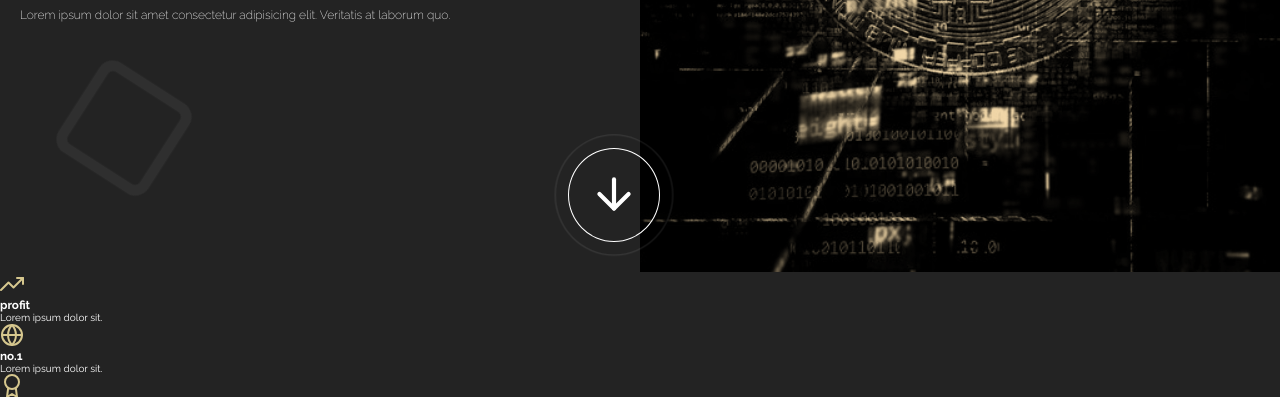
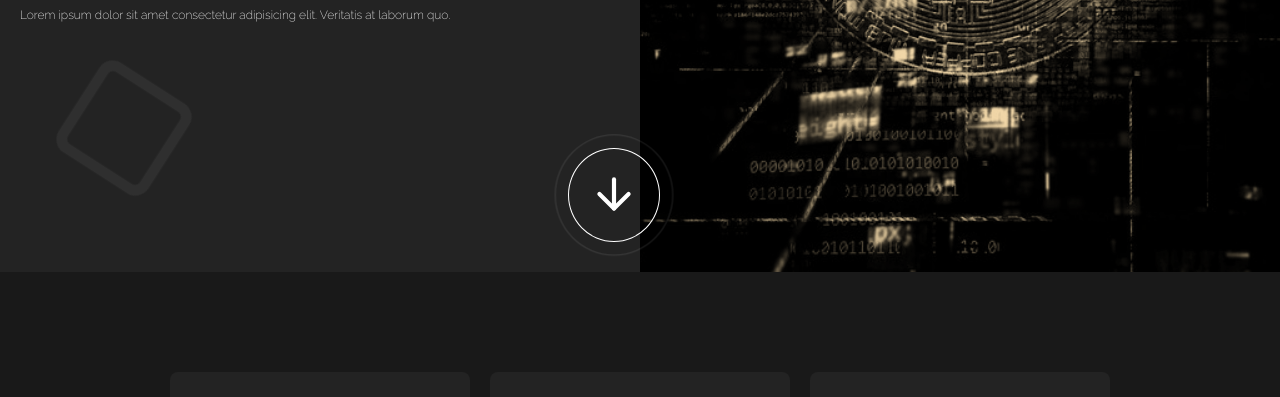
Before and after one commit to Adriann77/bitcoin, a plain HTML site: page index.html in a window 1280 px wide. Shown: the part 528-925 px from the top of the page. Drawn offline with nearby package versions, Linux system fonts and the light colour scheme.

Commit message:
working on section cards done

```diff
--- a/index.html
+++ b/index.html
@@ -64,21 +64,21 @@
                               <h3>profit</h3>
                               <p>Lorem ipsum dolor sit.</p>
                          </div>
-                    </div>
-                    <div class="cards__box">
+
                          <div class="cards__card cards__card--two">
                               <img src="./img/icons/globe.svg" alt="">
                               <h3>no.1 </h3>
                               <p>Lorem ipsum dolor sit.</p>
                          </div>
-                    </div>
-                    <div class="cards__box">
+
+
                          <div class="cards__card cards__card--three">
                               <img src="/img/icons/award.svg" alt="">
                               <h3>global</h3>
                               <p>Lorem ipsum dolor sit.</p>
                          </div>
                     </div>
+
                </div>
           </section>
      </main>
--- a/sass/_medium.scss
+++ b/sass/_medium.scss
@@ -0,0 +1,27 @@
+@media (min-width: 768px) {
+  .cards {
+    &__box {
+      grid-template-columns: repeat(3, 1fr);
+      padding: 10em 2em;
+      display: flex;
+      align-content: center;
+      justify-content: center;
+    }
+
+    &__card {
+     width: 300px;
+      &--one {
+        grid-column: 1/2;
+        grid-row: 1/2;
+      }
+      &--two {
+        grid-column: 2/3;
+        grid-row: 1/2;
+      }
+      &--three {
+        grid-column: 3/4;
+        grid-row: 1/2;
+      }
+    }
+  }
+}
--- a/sass/style.scss
+++ b/sass/style.scss
@@ -30,7 +30,7 @@ h1.company-name {
 
 .wrapper {
   margin: 0 auto;
-  min-width: 1200px;
+//   min-width: 1200px;
   width: 100%;
 }
 
@@ -155,6 +155,91 @@ h1.company-name {
   }
 }
 
+
+
+
+
+//main
+//cards
+
+.cards{
+     background-color: $darker;
+     overflow: hidden;
+
+
+     &__box{
+          display: grid;
+          grid-template-columns: repeat(9, 1fr);
+          gap: 2em;
+          padding: 6em 2em;
+     }
+
+     &__card{
+          position: relative;
+          display: grid;
+          justify-items: center;
+          padding: 3em;
+          text-align: center;
+          border: 1px solid transparent;
+          border-radius: 8px;
+          background-color: $dark;
+          transition: background-color .3s, border .3s;
+          z-index: 5;
+
+
+
+          &:hover{
+               background-color: $darker;
+               border: 1px solid $gold;
+               z-index: 1;
+          }
+
+          &::before{
+               position: absolute;
+               content: '';
+               width: 100%;
+               height: 100%;
+               border: 1px solid $gold;
+               border-radius: 8px;
+               opacity: 0;
+          }
+
+          &:hover::before{
+               animation: pulse 1s;
+          }
+
+          img{
+               margin-bottom: 1em;
+               width: 60px;
+          }
+
+          h3{
+               text-transform: uppercase;
+               margin-bottom: 0.6em;
+          }
+
+          &--one{
+               grid-row: 1/2;
+               grid-column: 1/-1;
+          }
+          &--two{
+               grid-row: 2/3;
+               grid-column: 1/-1;
+          }
+          &--three{
+               grid-row: 3/4;
+               grid-column: 1/-1;
+          }
+     }
+}
+
+
+
+
+
+
+
+
 @import 'small';
 @import 'medium';
 @import 'large';
```
Also changed, not shown: css/style.css, 1 other file.
